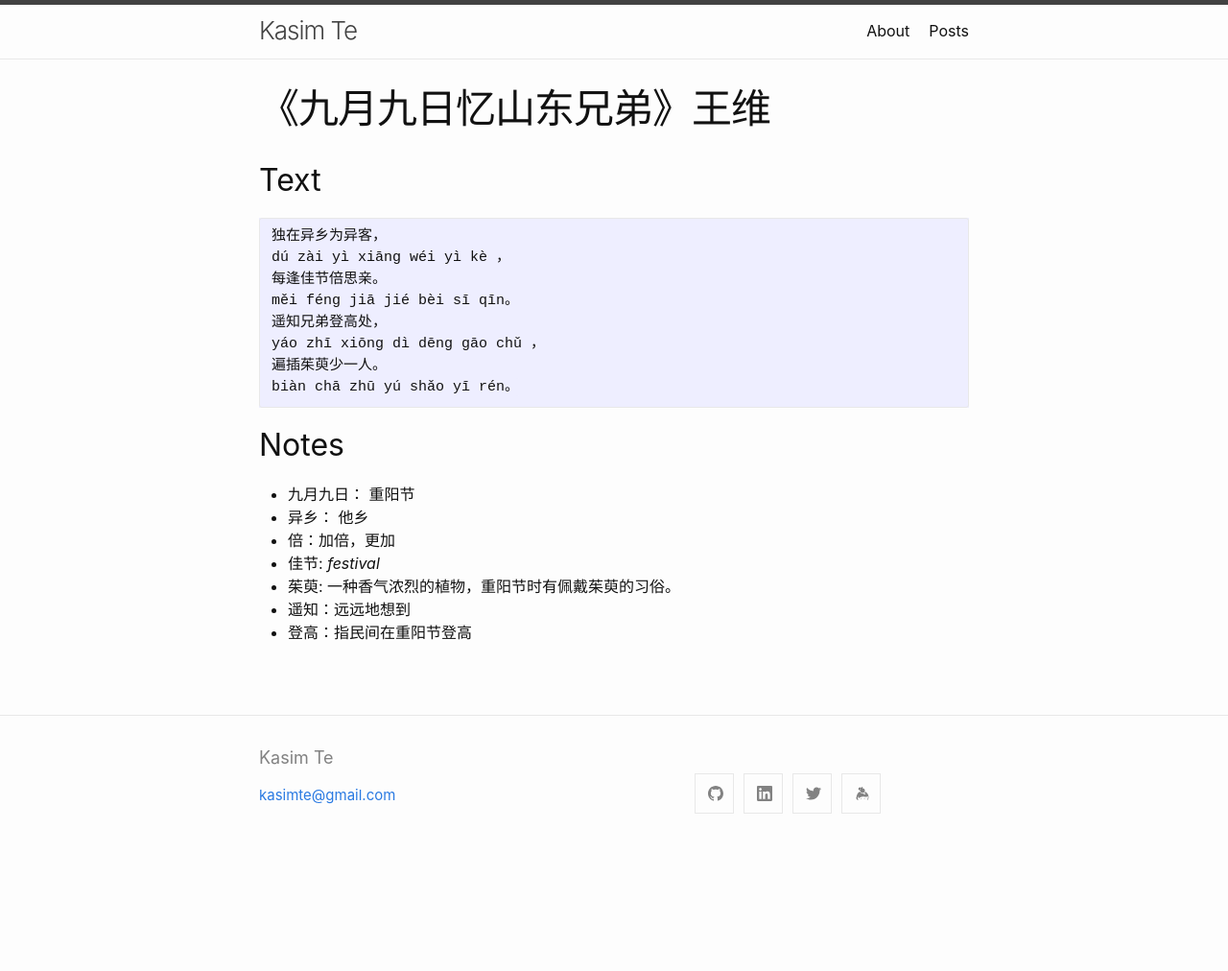
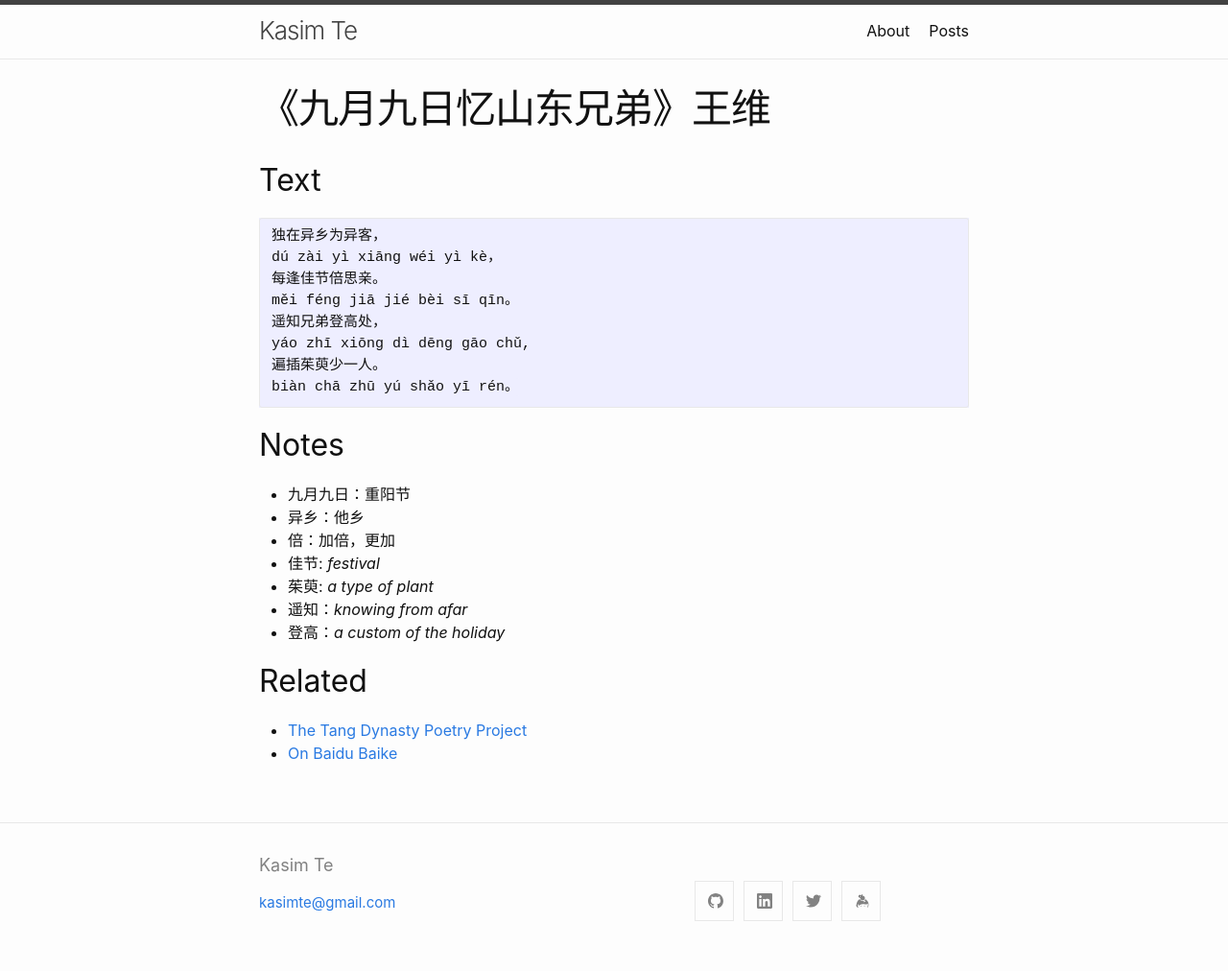
Before and after one commit to kasimte/kasimte.github.io, a Jekyll site: the page built from projects/tang-dynasty-poetry/wang-wei/jiu-yue-jiu-ri-yi-shan-dong-xiong-di.md, in a window 1280 px wide. Shown: the whole page at 96% size. Built offline with Jekyll 4.4.1, drawn with Linux system fonts in a browser that asks for light colours; nearby versions of some CDN libraries; before the commit the page ends 900 px from its top, so only the background shows below that.

````diff
--- a/projects/tang-dynasty-poetry/wang-wei/jiu-yue-jiu-ri-yi-shan-dong-xiong-di.md
+++ b/projects/tang-dynasty-poetry/wang-wei/jiu-yue-jiu-ri-yi-shan-dong-xiong-di.md
@@ -7,21 +7,26 @@
 
 ```
 独在异乡为异客，
-dú zài yì xiāng wéi yì kè ，
+dú zài yì xiāng wéi yì kè，
 每逢佳节倍思亲。
 měi féng jiā jié bèi sī qīn。
 遥知兄弟登高处，
-yáo zhī xiōng dì dēng gāo chǔ ，
+yáo zhī xiōng dì dēng gāo chǔ,
 遍插茱萸少一人。
 biàn chā zhū yú shǎo yī rén。
 ```
 
 ## Notes
 
-* 九月九日： 重阳节
-* 异乡： 他乡
+* 九月九日：重阳节
+* 异乡：他乡
 * 倍：加倍，更加
 * 佳节: *festival*
-* 茱萸: 一种香气浓烈的植物，重阳节时有佩戴茱萸的习俗。
-* 遥知：远远地想到
-* 登高：指民间在重阳节登高
+* 茱萸: *a type of plant*
+* 遥知：*knowing from afar*
+* 登高：*a custom of the holiday*
+
+## Related
+
+* [The Tang Dynasty Poetry Project](../../tang-dynasty-poetry-project)
+* [On Baidu Baike](https://baike.baidu.com/item/%E4%B9%9D%E6%9C%88%E4%B9%9D%E6%97%A5%E5%BF%86%E5%B1%B1%E4%B8%9C%E5%85%84%E5%BC%9F)
````
Also changed, not shown: _posts/2020-09-12-liang-zhou-ci.md (added, +32 -0 lines), projects/tang-dynasty-poetry-project.md (+2 -1 lines).
